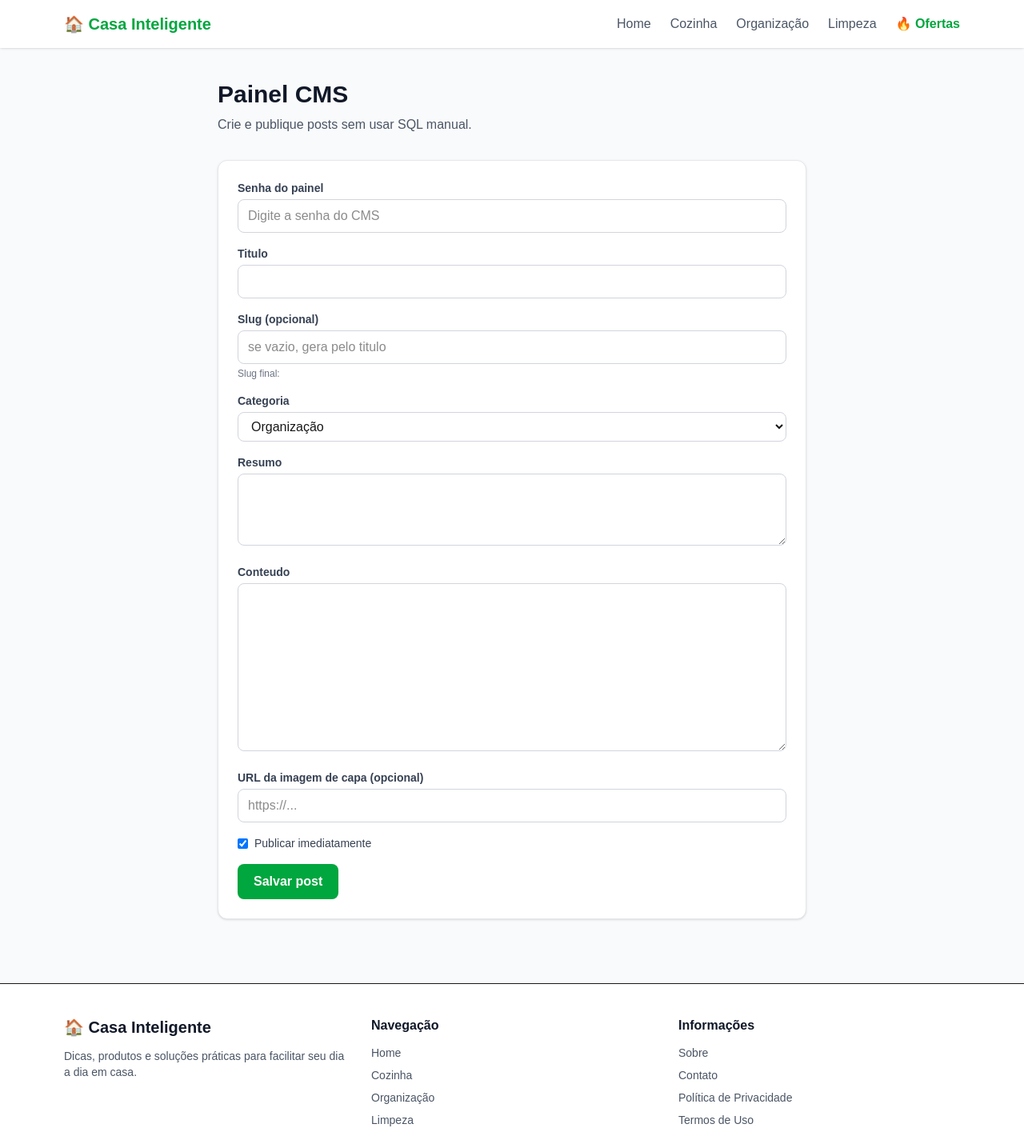
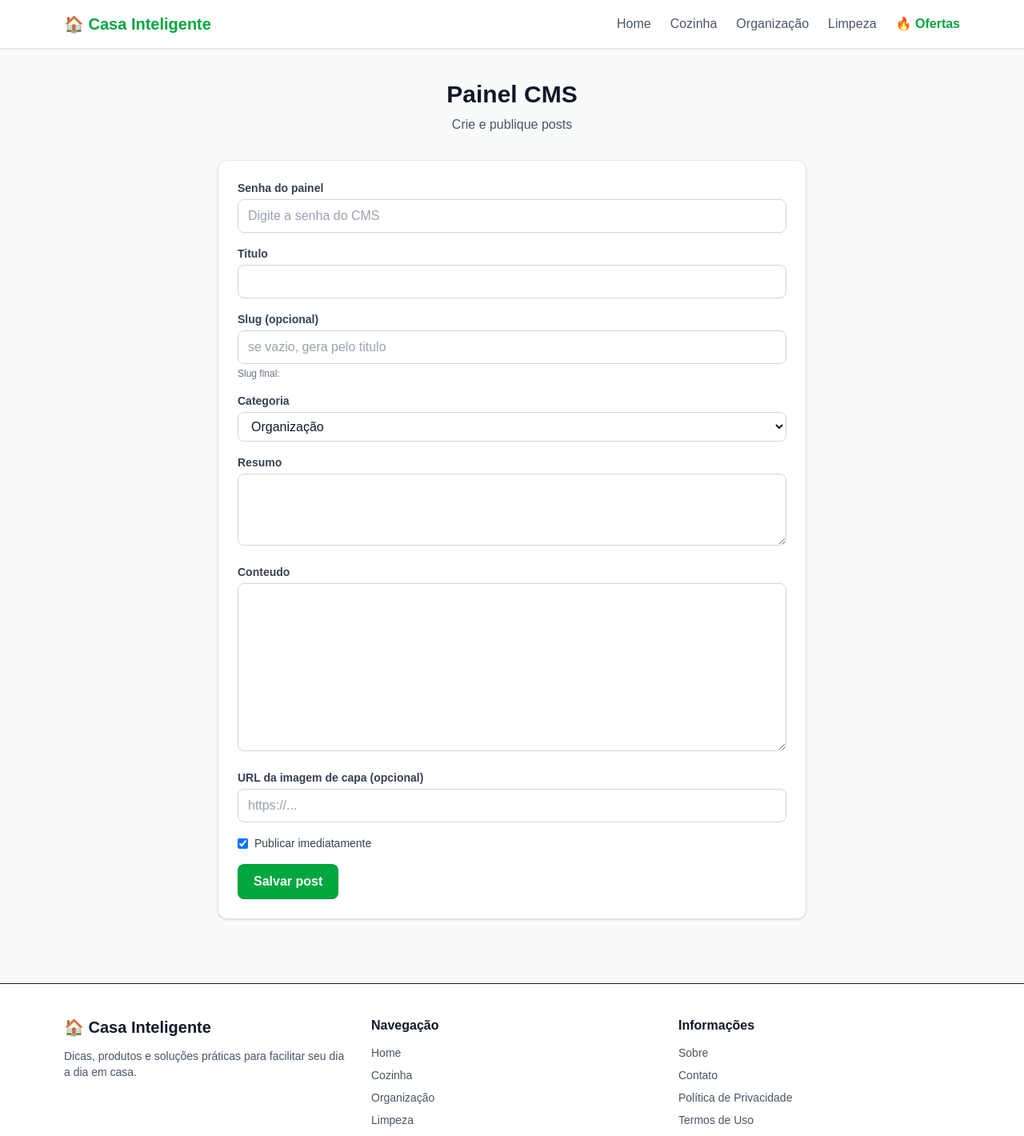
Before and after one commit to Ricardo-dev-00/casa-inteligente-blog, a Next.js app: page /painel in a window 1280 px wide. Shown: the top 1420 px of the page at 80% size. Built offline with nearby package versions, Linux system fonts and the light colour scheme.

Commit message:
fix: corrige texto invisivel no painel CMS e ajusta titulo

```diff
--- a/src/app/painel/page.jsx
+++ b/src/app/painel/page.jsx
@@ -77,8 +77,8 @@ export default function PainelPage() {
       <Header />
 
       <main className="max-w-3xl mx-auto px-4 py-10">
-        <h1 className="text-3xl font-bold text-gray-900 mb-2">Painel CMS</h1>
-        <p className="text-gray-600 mb-8">Crie e publique posts sem usar SQL manual.</p>
+        <h1 className="text-3xl font-bold text-gray-900 mb-2 text-center">Painel CMS</h1>
+        <p className="text-gray-600 mb-8 text-center">Crie e publique posts</p>
 
         <form onSubmit={handleSubmit} className="bg-white border border-gray-200 rounded-xl p-6 space-y-4 shadow-sm">
           <div>
@@ -88,7 +88,7 @@ export default function PainelPage() {
               type="password"
               value={adminPassword}
               onChange={(e) => setAdminPassword(e.target.value)}
-              className="w-full border border-gray-300 rounded-lg px-3 py-2"
+              className="w-full border border-gray-300 rounded-lg px-3 py-2 text-gray-900 bg-white placeholder:text-gray-400"
               placeholder="Digite a senha do CMS"
               required
             />
@@ -101,7 +101,7 @@ export default function PainelPage() {
               type="text"
               value={title}
               onChange={(e) => setTitle(e.target.value)}
-              className="w-full border border-gray-300 rounded-lg px-3 py-2"
+              className="w-full border border-gray-300 rounded-lg px-3 py-2 text-gray-900 bg-white placeholder:text-gray-400"
               required
             />
           </div>
@@ -113,7 +113,7 @@ export default function PainelPage() {
               type="text"
               value={slug}
               onChange={(e) => setSlug(e.target.value)}
-              className="w-full border border-gray-300 rounded-lg px-3 py-2"
+              className="w-full border border-gray-300 rounded-lg px-3 py-2 text-gray-900 bg-white placeholder:text-gray-400"
               placeholder="se vazio, gera pelo titulo"
             />
             <p className="text-xs text-gray-500 mt-1">Slug final: {slugPreview}</p>
@@ -125,7 +125,7 @@ export default function PainelPage() {
               id="category"
               value={category}
               onChange={(e) => setCategory(e.target.value)}
-              className="w-full border border-gray-300 rounded-lg px-3 py-2"
+              className="w-full border border-gray-300 rounded-lg px-3 py-2 text-gray-900 bg-white"
               required
             >
               <option value="Cozinha">Cozinha</option>
@@ -141,7 +141,7 @@ export default function PainelPage() {
               rows={3}
               value={excerpt}
               onChange={(e) => setExcerpt(e.target.value)}
-              className="w-full border border-gray-300 rounded-lg px-3 py-2"
+              className="w-full border border-gray-300 rounded-lg px-3 py-2 text-gray-900 bg-white placeholder:text-gray-400"
               required
             />
           </div>
@@ -153,7 +153,7 @@ export default function PainelPage() {
               rows={8}
               value={content}
               onChange={(e) => setContent(e.target.value)}
-              className="w-full border border-gray-300 rounded-lg px-3 py-2"
+              className="w-full border border-gray-300 rounded-lg px-3 py-2 text-gray-900 bg-white placeholder:text-gray-400"
               required
             />
           </div>
@@ -165,7 +165,7 @@ export default function PainelPage() {
               type="url"
               value={coverImageUrl}
               onChange={(e) => setCoverImageUrl(e.target.value)}
-              className="w-full border border-gray-300 rounded-lg px-3 py-2"
+              className="w-full border border-gray-300 rounded-lg px-3 py-2 text-gray-900 bg-white placeholder:text-gray-400"
               placeholder="https://..."
             />
           </div>
```
